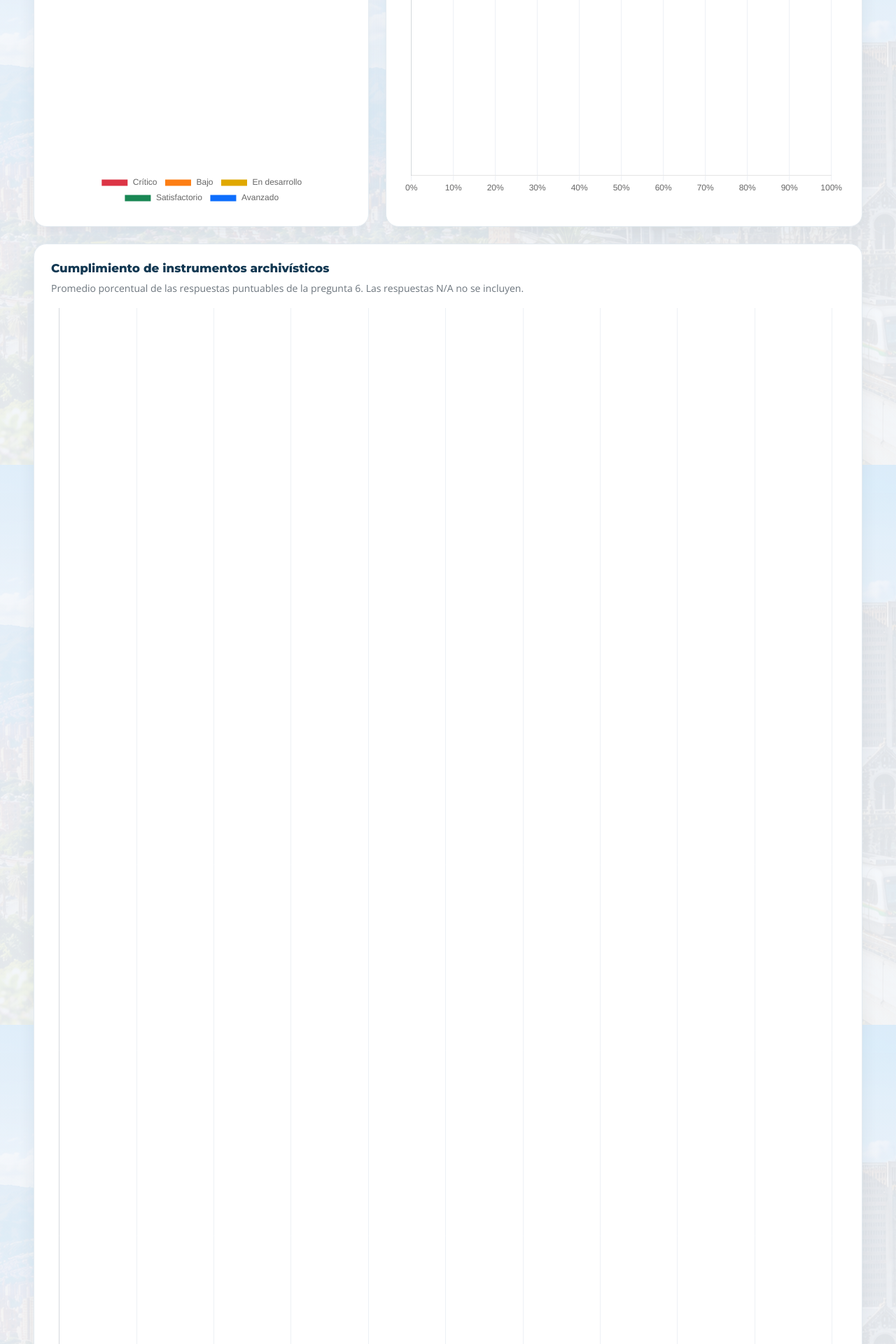
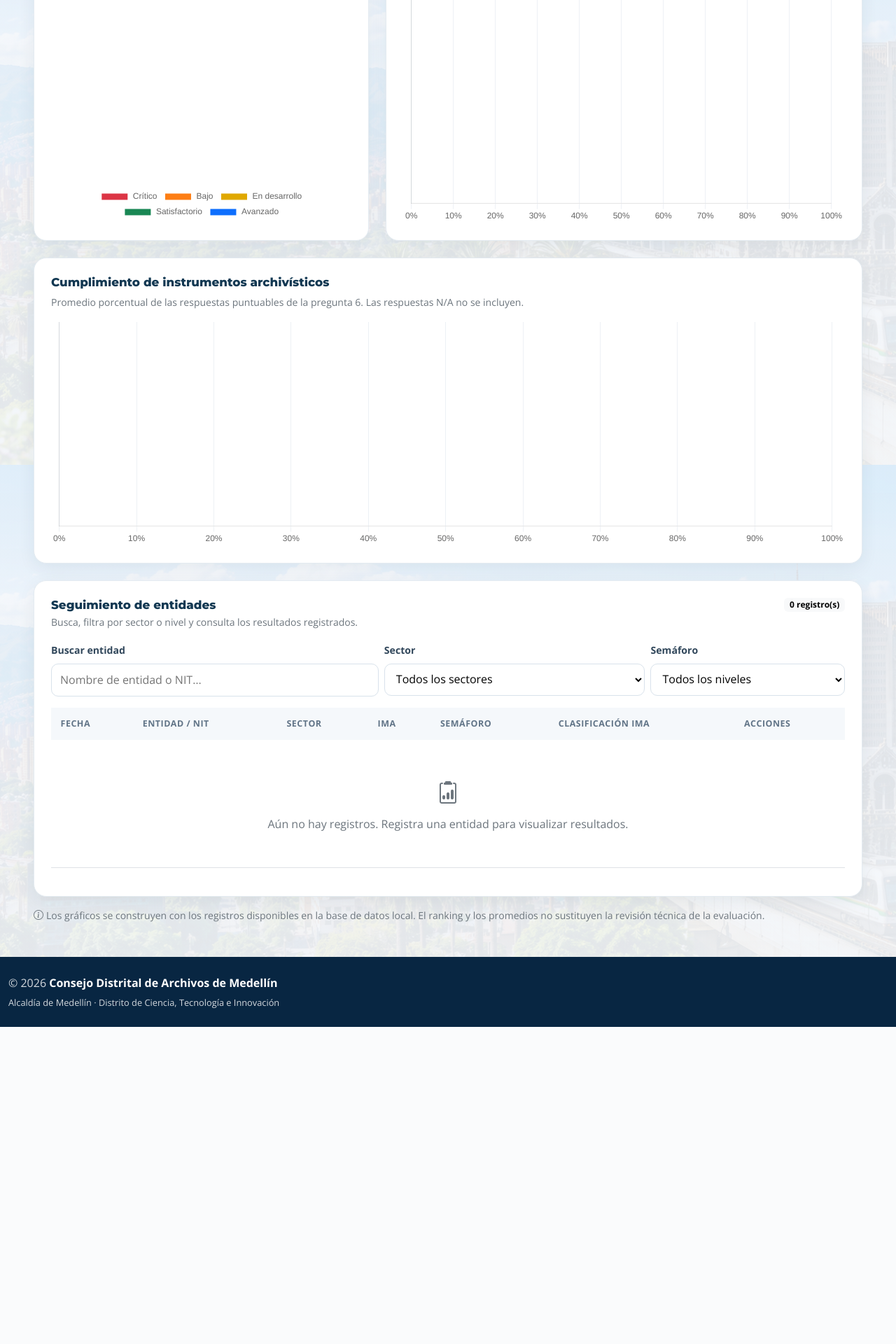
Before and after one commit to juancamilo0808-hash/diagnostico-archivistico-medellin, a Flask app: page /admin in a window 1280 px wide. Shown: the part 936-2856 px from the top of the page at 70% size. After the commit the page ends 2403 px from the top, so only its background shows below. Run offline with Flask 3, Linux system fonts and the light colour scheme; the visitor is signed in with stand-in values (Sample User, id 1); data that the repository does not hold is empty.

Commit message:
Update admin.html

```diff
--- a/templates/admin.html
+++ b/templates/admin.html
@@ -14,7 +14,9 @@
 .traffic-light{width:18px;height:18px;border-radius:50%;flex:0 0 18px;box-shadow:0 0 0 5px color-mix(in srgb,var(--light-color) 14%,transparent);background:var(--light-color)}
 .traffic-count{font-weight:900;font-size:1.35rem;color:#15344d;line-height:1.2}
 .traffic-label{font-size:.78rem;color:#627487}
-.chart-wrap{position:relative;min-height:280px}
+.chart-wrap{position:relative;height:320px;min-height:0;max-height:420px;overflow:hidden}
+#instrumentsChart{display:block;width:100%;height:100%}
+#distributionChart,#rankingChart{display:block;width:100%;height:100%}
 .status-pill{display:inline-flex;align-items:center;gap:7px;padding:6px 10px;border-radius:999px;font-size:.78rem;font-weight:800;white-space:nowrap}
 .status-dot{width:8px;height:8px;border-radius:50%;background:var(--status-color)}
 .table thead th{font-size:.78rem;text-transform:uppercase;letter-spacing:.04em;color:#617487;background:#f5f8fb;white-space:nowrap}
```
